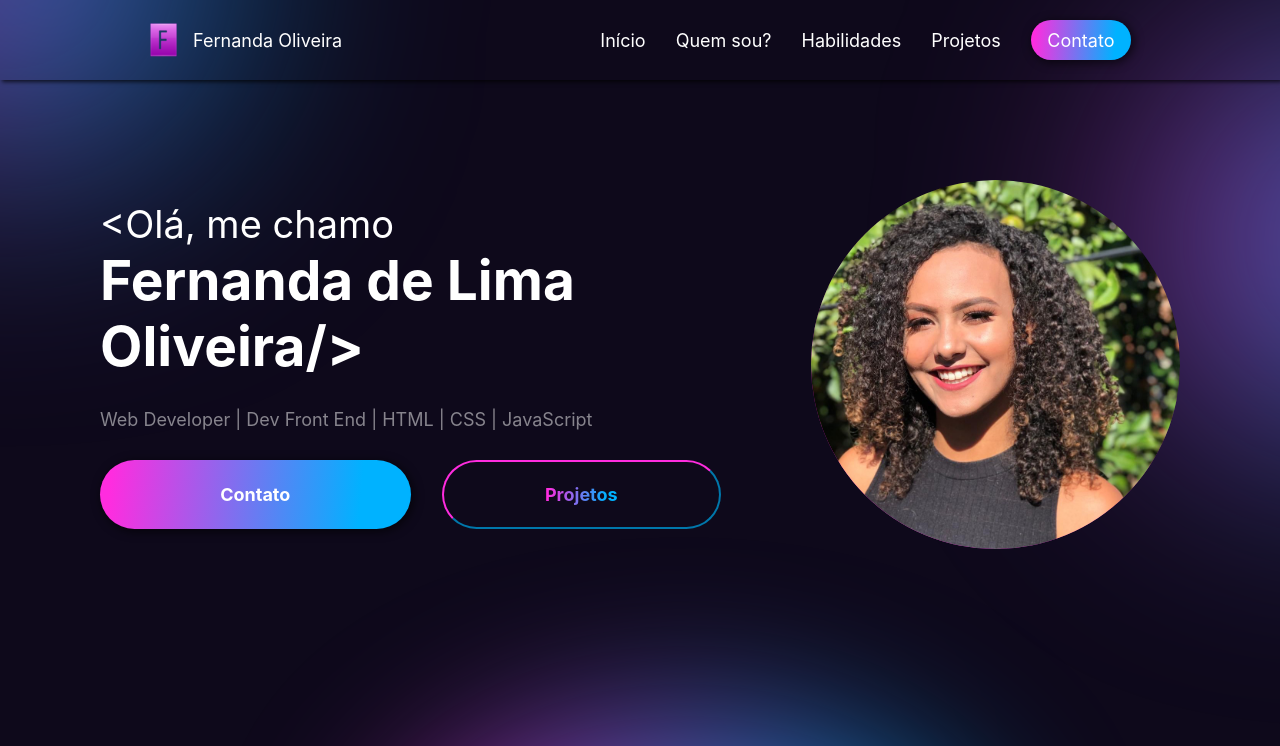
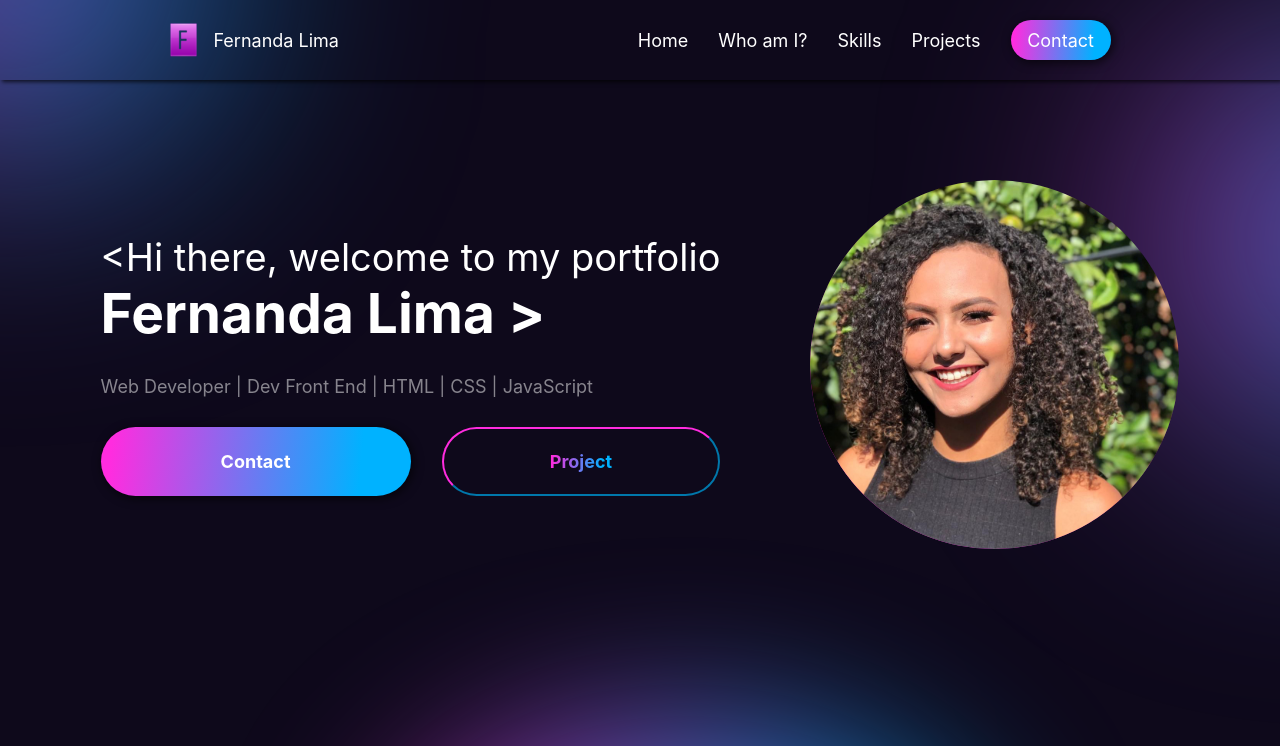
Before and after one commit to itsferlima/itsferlima.github.io, a plain HTML site: page index.html in a window 1280 px wide. Shown: the top 746 px of the page. Drawn offline with Linux system fonts and the light colour scheme; files whose address does not match are found by name.

Commit message:
adjust names

```diff
--- a/index.html
+++ b/index.html
@@ -11,7 +11,7 @@
 
 
 
-    <title>Fernanda Oliveira</title>
+    <title>Fernanda Lima</title>
 
 </head>
 
@@ -25,7 +25,7 @@
 
         <div class="logo">
            <img src="img/f.png" alt="Logo-f">
-            <a class="logo-nome" href="#id-main"> Fernanda Oliveira</a>
+            <a class="logo-nome" href="#id-main"> Fernanda Lima</a>
         </div>
 
         <div class="menu">
@@ -37,15 +37,15 @@
         </div>
 
         <nav class="nav-itens">
-            <a class="item" href="#id-main"> Início </a>
-            <a class="item" href="#id-quemsou"> Quem sou? </a>
-            <a class="item" href="#id-hab"> Habilidades </a>
-            <a class="item" href="#id-projetos"> Projetos </a>
+            <a class="item" href="#id-main"> Home </a>
+            <a class="item" href="#id-quemsou"> Who am I? </a>
+            <a class="item" href="#id-hab"> Skills </a>
+            <a class="item" href="#id-projetos"> Projects </a>
 
-            <a class="item contato-nav"  href="#id-contatos"> Contatos </a>
+            <a class="item contato-nav"  href="#id-contatos">Contact</a>
 
             <button class="botao-contato-nav">
-                <a href="#id-contatos"> Contato </a>
+                <a href="#id-contatos">Contact</a>
             </button>
 
         </nav>
@@ -64,10 +64,10 @@
 
 
                     <h1 class="principal-h1">
-                        &lt;Olá, me chamo
+                        &lt;Hi there, welcome to my portfolio
                         <br>
                         <strong class="principal-meunome">
-                            Fernanda de Lima Oliveira/&gt;
+                            Fernanda Lima &gt;
                         </strong>
                     </h1>
 
@@ -80,11 +80,11 @@
                 <div class="div-botoes">
 
                     <button class="botao-contato">
-                        <a href="#id-contatos">Contato</a>
+                        <a href="#id-contatos">Contact</a>
                     </button>
 
                     <button class="botao-projetos">
-                        <span><a href="#id-projetos">Projetos</a></span>
+                        <span><a href="#id-projetos">Project</a></span>
                     </button>
 
                 </div>
@@ -216,12 +216,12 @@
 
 
             <h1 class="titulos-h1 entre-contato">
-                Entre em Contato
+                Keep in touch
             </h1>
 
             <div class="conteudo-nomes-contatos">
 
-                <p class="titulo-da-div-contatos">Redes sociais e formas de contato: </p>
+                <p class="titulo-da-div-contatos">Social contacts </p>
 
                 <div class="links-contatos">
 
@@ -243,12 +243,12 @@
                     <div class="contatos-segunda-coluna">
                         <div class="contato">
                             <img src="img/linkedin.png" alt="logo do linkedin" class="logo-do-linkedin">
-                            <a href="https://www.linkedin.com/in/fernanda-oliveira-77a04519a/" target="_blank" class="botao-rede"> Fernanda Oliveira </a>
+                            <a href="https://www.linkedin.com/in/itsferlima/" target="_blank" class="botao-rede"> Fernanda Lima </a>
                         </div>
 
                         <div class="contato">
                             <img src="img/gmail.png" alt="logo do gmail" class="logo-do-gmail">
-                            <a href="https://fer.nand.2149@gmail.com" target="_blank" class="botao-rede"> fer.nand.2149@gmail.com </a>
+                            <a href="https://itsferlima@gmail.com" target="_blank" class="botao-rede"> fer.nand.2149@gmail.com </a>
                         </div>
 
                     </div>
@@ -267,7 +267,7 @@
 
     <footer>
         <p>
-            &copy; Criado e desenvolvido por Fernanda Oliveira
+            &copy; Criado e desenvolvido por Fernanda Lima
         </p>
     </footer>
 
```
